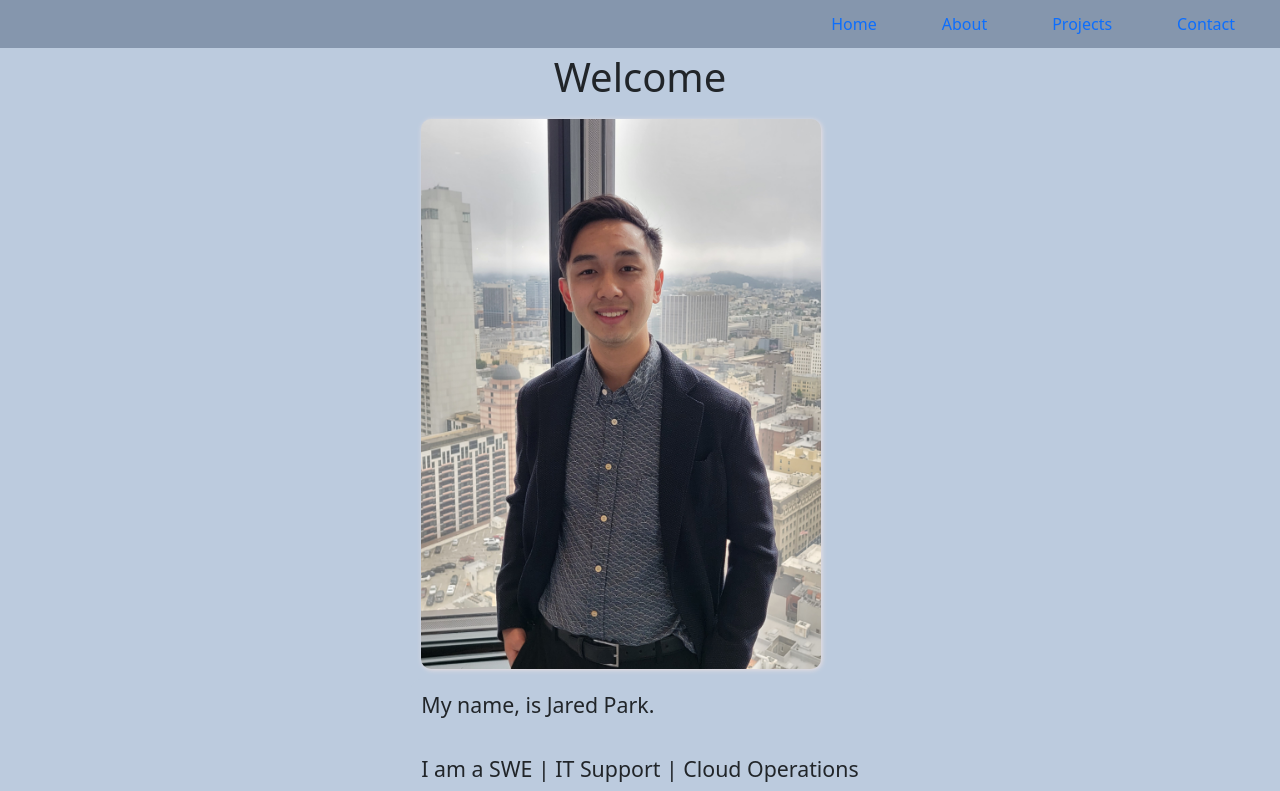
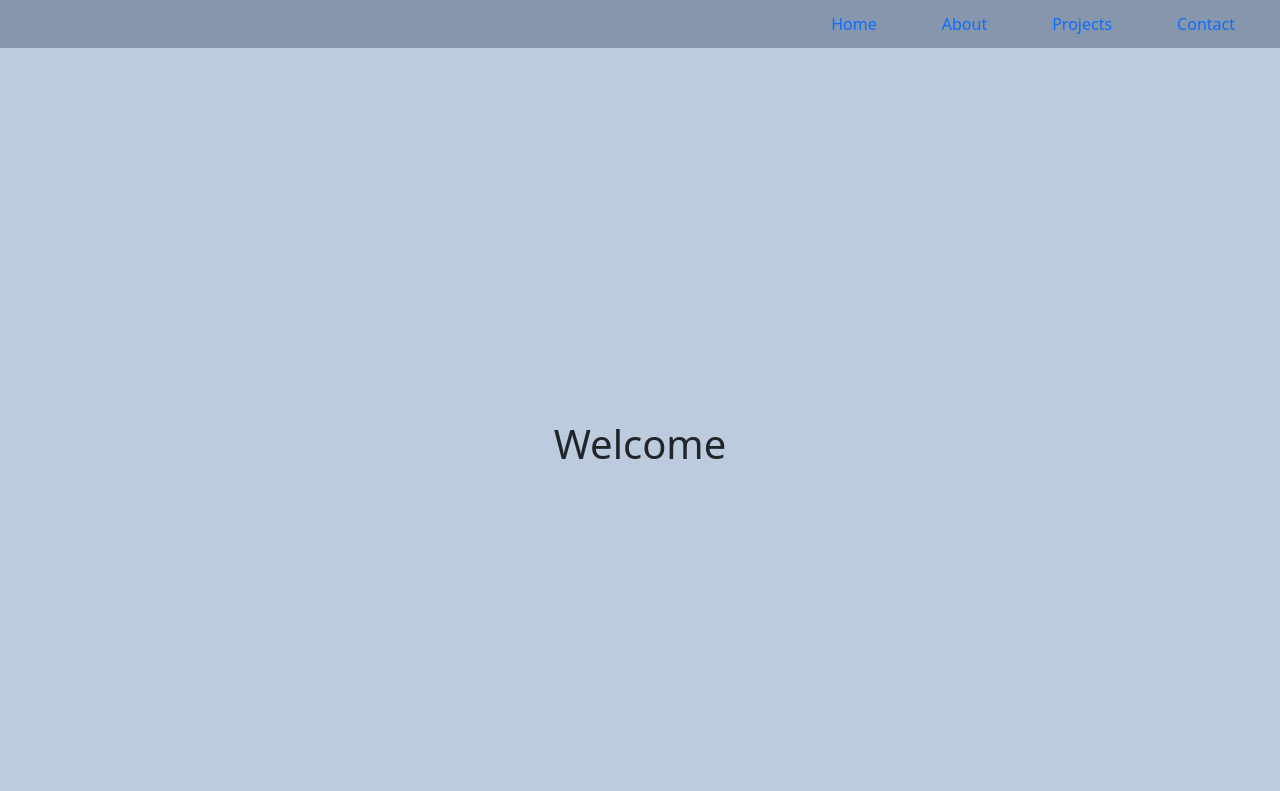
Before and after one commit to jtp0330/jtp0330.github.io, a React (Vite) app: page / in a window 1280 px wide. Shown: the top 791 px of the page. Built offline with nearby package versions, Linux system fonts and the light colour scheme.

Commit message:
separated header and portrait

```diff
--- a/src/assets/css/Home.module.css
+++ b/src/assets/css/Home.module.css
@@ -9,7 +9,6 @@
     flex-direction: column;
     align-items: center;
     justify-content: center;
-    height: 100vh;
 }
 
 /* @keyframes fadeIn {
@@ -48,6 +47,13 @@ p {
     font-size: 16pt;
 }
 
+header{
+    height: 100vh;
+    display:flex;
+    justify-content: center;
+    align-items: center;
+}
+
 .title {
     opacity: 0;
     transition: opacity 0.5s ease-in-out;
```
